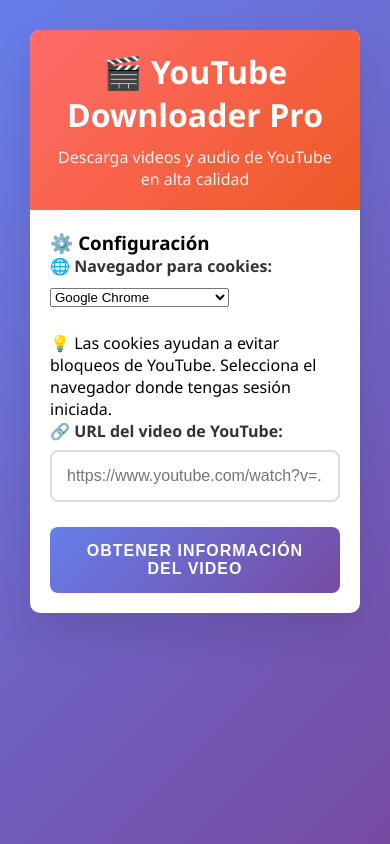
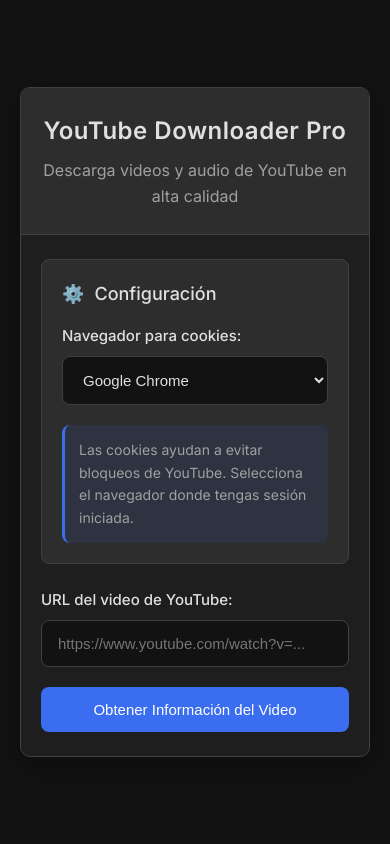
Before and after one commit to OnlyShoky/Free-Youtube-downloader-pro, a Flask app: page / in a window 390 px wide. Run offline with Flask 3, Linux system fonts and the light colour scheme; some libraries are stand-ins or nearby versions.

Commit message:
Aesthetics upgraded

```diff
--- a/templates/index.html
+++ b/templates/index.html
@@ -4,7 +4,23 @@
     <meta charset="UTF-8">
     <meta name="viewport" content="width=device-width, initial-scale=1.0">
     <title>YouTube Downloader Pro</title>
+    <link href="https://fonts.googleapis.com/css2?family=Inter:wght@300;400;500;600;700&display=swap" rel="stylesheet">
     <style>
+        :root {
+            --bg-primary: #121212;
+            --bg-secondary: #1e1e1e;
+            --bg-tertiary: #2d2d2d;
+            --text-primary: #e0e0e0;
+            --text-secondary: #a0a0a0;
+            --accent: #3a6df0;
+            --accent-hover: #2855d6;
+            --success: #4caf50;
+            --warning: #ff9800;
+            --error: #f44336;
+            --border: #404040;
+            --shadow: rgba(0, 0, 0, 0.3);
+        }
+
         * {
             margin: 0;
             padding: 0;
@@ -12,161 +28,291 @@
         }
 
         body {
-            font-family: 'Segoe UI', Tahoma, Geneva, Verdana, sans-serif;
-            background: linear-gradient(135deg, #667eea 0%, #764ba2 100%);
+            font-family: 'Inter', sans-serif;
+            background: var(--bg-primary);
+            color: var(--text-primary);
+            line-height: 1.6;
             min-height: 100vh;
             padding: 20px;
+            display: flex;
+            justify-content: center;
+            align-items: center;
         }
 
         .container {
-            max-width: 800px;
-            margin: 0 auto;
-            background: white;
-            border-radius: 15px;
-            box-shadow: 0 20px 40px rgba(0,0,0,0.1);
+            width: 100%;
+            max-width: 850px;
+            background: var(--bg-secondary);
+            border-radius: 12px;
             overflow: hidden;
+            box-shadow: 0 10px 30px var(--shadow);
+            border: 1px solid var(--border);
         }
 
         .header {
-            background: linear-gradient(135deg, #ff6b6b 0%, #ee5a24 100%);
-            color: white;
-            padding: 30px;
+            background: var(--bg-tertiary);
+            padding: 28px 32px;
             text-align: center;
+            border-bottom: 1px solid var(--border);
         }
 
         .header h1 {
-            font-size: 2.5em;
-            margin-bottom: 10px;
+            font-size: 28px;
+            font-weight: 600;
+            margin-bottom: 8px;
+            letter-spacing: 0.5px;
         }
 
         .header p {
-            opacity: 0.9;
+            color: var(--text-secondary);
+            font-size: 16px;
+            font-weight: 400;
         }
 
         .content {
-            padding: 30px;
+            padding: 32px;
+        }
+
+        .config-section {
+            background: var(--bg-tertiary);
+            padding: 20px;
+            border-radius: 8px;
+            margin-bottom: 24px;
+            border: 1px solid var(--border);
+        }
+
+        .config-section h3 {
+            font-size: 18px;
+            font-weight: 500;
+            margin-bottom: 16px;
+            color: var(--text-primary);
+            display: flex;
+            align-items: center;
+        }
+
+        .config-section h3::before {
+            content: "⚙️";
+            margin-right: 10px;
         }
 
         .input-group {
-            margin-bottom: 25px;
+            margin-bottom: 20px;
         }
 
         .input-group label {
             display: block;
             margin-bottom: 8px;
-            font-weight: 600;
-            color: #333;
+            font-weight: 500;
+            color: var(--text-primary);
+            font-size: 15px;
         }
 
-        .url-input {
+        .navegador-select, .url-input {
             width: 100%;
-            padding: 15px;
-            border: 2px solid #ddd;
+            padding: 14px 16px;
+            background: var(--bg-primary);
+            border: 1px solid var(--border);
             border-radius: 8px;
-            font-size: 16px;
-            transition: border-color 0.3s;
+            font-size: 15px;
+            color: var(--text-primary);
+            transition: all 0.3s ease;
+            outline: none;
         }
 
-        .url-input:focus {
-            outline: none;
-            border-color: #667eea;
+        .navegador-select:focus, .url-input:focus {
+            border-color: var(--accent);
+            box-shadow: 0 0 0 2px rgba(58, 109, 240, 0.2);
+        }
+
+        .info-text {
+            background: rgba(58, 109, 240, 0.1);
+            padding: 14px;
+            border-radius: 8px;
+            margin-top: 16px;
+            font-size: 14px;
+            color: var(--text-secondary);
+            border-left: 3px solid var(--accent);
         }
 
         .btn {
-            padding: 15px 30px;
+            padding: 14px 28px;
             border: none;
             border-radius: 8px;
-            font-size: 16px;
-            font-weight: 600;
+            font-size: 15px;
+            font-weight: 500;
             cursor: pointer;
-            transition: all 0.3s;
-            text-transform: uppercase;
-            letter-spacing: 1px;
+            transition: all 0.3s ease;
+            outline: none;
+            display: inline-flex;
+            align-items: center;
+            justify-content: center;
         }
 
         .btn-primary {
-            background: linear-gradient(135deg, #667eea 0%, #764ba2 100%);
+            background: var(--accent);
             color: white;
         }
 
         .btn-primary:hover {
-            transform: translateY(-2px);
-            box-shadow: 0 10px 20px rgba(0,0,0,0.2);
+            background: var(--accent-hover);
+            transform: translateY(-1px);
+            box-shadow: 0 4px 12px rgba(58, 109, 240, 0.25);
         }
 
-        .btn-secondary {
-            background: #f8f9fa;
-            color: #333;
-            border: 2px solid #ddd;
+        .btn:disabled {
+            opacity: 0.6;
+            cursor: not-allowed;
+            transform: none !important;
+            box-shadow: none !important;
         }
 
-        .btn-secondary:hover {
-            background: #e9ecef;
+        .loading {
+            text-align: center;
+            padding: 40px 20px;
+        }
+
+        .spinner {
+            border: 3px solid rgba(58, 109, 240, 0.2);
+            border-top: 3px solid var(--accent);
+            border-radius: 50%;
+            width: 40px;
+            height: 40px;
+            animation: spin 1s linear infinite;
+            margin: 0 auto 20px;
+        }
+
+        .error {
+            background: rgba(244, 67, 54, 0.1);
+            color: var(--error);
+            padding: 16px;
+            border-radius: 8px;
+            margin: 20px 0;
+            border-left: 3px solid var(--error);
+            display: none;
+            font-size: 14px;
+        }
+
+        .error.visible {
+            display: block;
         }
 
         .video-info {
-            background: #f8f9fa;
-            padding: 20px;
-            border-radius: 10px;
-            margin-bottom: 25px;
+            background: var(--bg-tertiary);
+            padding: 24px;
+            border-radius: 8px;
+            margin-bottom: 24px;
+            border: 1px solid var(--border);
             display: none;
         }
 
         .video-info.visible {
             display: block;
-            animation: fadeIn 0.5s;
+            animation: fadeIn 0.4s ease;
+        }
+
+        .video-info h3 {
+            font-size: 18px;
+            font-weight: 500;
+            margin-bottom: 20px;
+            color: var(--text-primary);
+            display: flex;
+            align-items: center;
+        }
+
+        .video-info h3::before {
+            content: "📹";
+            margin-right: 10px;
         }
 
         .video-thumbnail {
             width: 100%;
-            max-width: 300px;
-            border-radius: 10px;
-            margin-bottom: 15px;
+            max-width: 320px;
+            border-radius: 8px;
+            margin-bottom: 20px;
+            border: 1px solid var(--border);
+        }
+
+        .video-info p {
+            margin-bottom: 12px;
+            font-size: 15px;
+        }
+
+        .video-info p strong {
+            color: var(--text-primary);
+            font-weight: 500;
+        }
+
+        .video-info h4 {
+            font-size: 16px;
+            font-weight: 500;
+            margin: 24px 0 16px;
+            color: var(--text-primary);
         }
 
         .format-options {
             display: grid;
-            grid-template-columns: repeat(auto-fit, minmax(200px, 1fr));
-            gap: 15px;
-            margin-bottom: 25px;
+            grid-template-columns: repeat(auto-fill, minmax(200px, 1fr));
+            gap: 16px;
+            margin-bottom: 24px;
         }
 
         .format-card {
-            background: white;
+            background: var(--bg-primary);
             padding: 20px;
-            border-radius: 10px;
-            border: 2px solid #ddd;
+            border-radius: 8px;
+            border: 1px solid var(--border);
             cursor: pointer;
-            transition: all 0.3s;
+            transition: all 0.3s ease;
             text-align: center;
         }
 
         .format-card:hover {
-            transform: translateY(-3px);
-            box-shadow: 0 10px 20px rgba(0,0,0,0.1);
-            border-color: #667eea;
+            transform: translateY(-2px);
+            border-color: var(--accent);
+            box-shadow: 0 4px 12px var(--shadow);
         }
 
         .format-card.selected {
-            border-color: #667eea;
-            background: linear-gradient(135deg, #667eea 0%, #764ba2 100%);
-            color: white;
+            border-color: var(--accent);
+            background: rgba(58, 109, 240, 0.1);
+        }
+
+        .format-card h4 {
+            font-size: 16px;
+            font-weight: 500;
+            margin-bottom: 8px;
+        }
+
+        .format-card p {
+            font-size: 14px;
+            color: var(--text-secondary);
         }
 
         .download-status {
+            background: var(--bg-tertiary);
+            padding: 24px;
+            border-radius: 8px;
             text-align: center;
-            padding: 20px;
+            border: 1px solid var(--border);
             display: none;
         }
 
         .download-status.visible {
             display: block;
+            animation: fadeIn 0.4s ease;
+        }
+
+        .download-status h3 {
+            font-size: 18px;
+            font-weight: 500;
+            margin-bottom: 20px;
+            color: var(--text-primary);
         }
 
         .progress-bar {
             width: 100%;
-            height: 20px;
-            background: #f0f0f0;
+            height: 12px;
+            background: var(--bg-primary);
             border-radius: 10px;
             overflow: hidden;
             margin: 20px 0;
@@ -216,43 +361,33 @@
         }
 
         @keyframes fadeIn {
-            from { opacity: 0; transform: translateY(20px); }
+            from { opacity: 0; transform: translateY(10px); }
             to { opacity: 1; transform: translateY(0); }
-        }
-
-        .error {
-            background: #ffe6e6;
-            color: #d63031;
-            padding: 15px;
-            border-radius: 8px;
-            margin: 15px 0;
-            display: none;
-        }
-
-        .error.visible {
-            display: block;
         }
 
         @media (max-width: 768px) {
             .container {
-                margin: 10px;
                 border-radius: 10px;
             }
 
             .header {
-                padding: 20px;
+                padding: 24px 20px;
             }
 
             .header h1 {
-                font-size: 2em;
+                font-size: 24px;
             }
 
             .content {
-                padding: 20px;
+                padding: 24px 20px;
             }
 
             .format-options {
                 grid-template-columns: 1fr;
+            }
+
+            .btn {
+                width: 100%;
             }
         }
     </style>
@@ -260,27 +395,26 @@
 <body>
     <div class="container">
         <div class="header">
-            <h1>🎬 YouTube Downloader Pro</h1>
+            <h1>YouTube Downloader Pro</h1>
             <p>Descarga videos y audio de YouTube en alta calidad</p>
         </div>
 
         <div class="content">
-            <!-- Sección de configuración -->
             <div class="config-section">
-                <h3>⚙️ Configuración</h3>
+                <h3>Configuración</h3>
                 <div class="input-group">
-                    <label for="navegadorSelect">🌐 Navegador para cookies:</label>
+                    <label for="navegadorSelect">Navegador para cookies:</label>
                     <select id="navegadorSelect" class="navegador-select">
                         <option value="">Cargando navegadores...</option>
                     </select>
                 </div>
                 <div id="navegadorInfo" class="info-text" style="display: none;">
-                    <p>💡 Las cookies ayudan a evitar bloqueos de YouTube. Selecciona el navegador donde tengas sesión iniciada.</p>
+                    <p>Las cookies ayudan a evitar bloqueos de YouTube. Selecciona el navegador donde tengas sesión iniciada.</p>
                 </div>
             </div>
 
             <div class="input-group">
-                <label for="videoUrl">🔗 URL del video de YouTube:</label>
+                <label for="videoUrl">URL del video de YouTube:</label>
                 <input type="url" id="videoUrl" class="url-input" placeholder="https://www.youtube.com/watch?v=..." required>
             </div>
 
@@ -500,7 +634,7 @@
                 const card = document.createElement('div');
                 card.className = 'format-card';
                 card.innerHTML = `
-                    <h4>${type === 'audio' ? '🎵 Audio' : '🎥 Video'} ${format.calidad}</h4>
+                    <h4>${type === 'audio' ? 'Audio' : 'Video'} ${format.calidad}</h4>
                     <p>Formato: ${format.formato.toUpperCase()}</p>
                 `;
 
```
Also changed, not shown: other parts of templates/index.html (+25 -27 lines), README.md, 1 other file.
